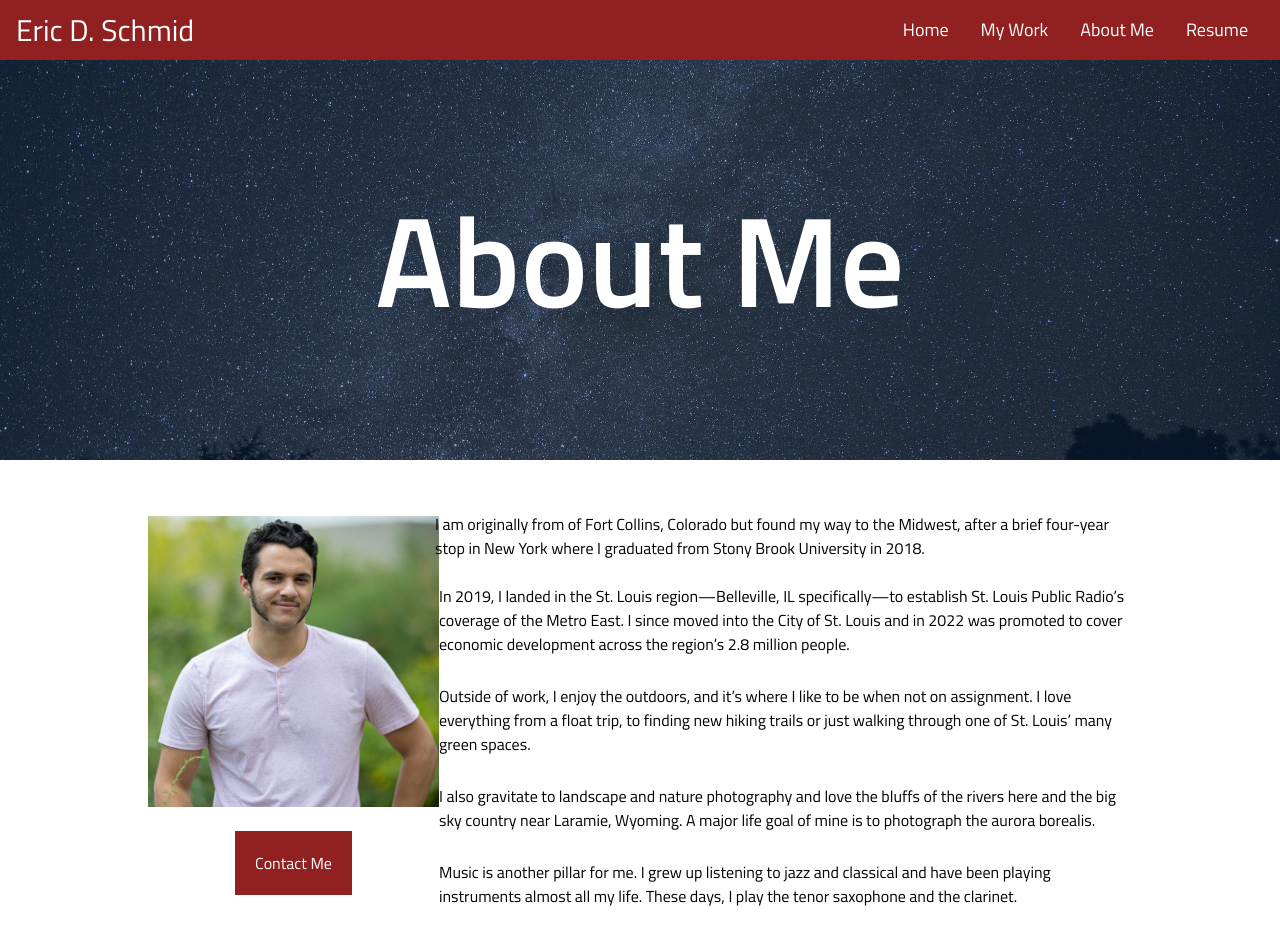
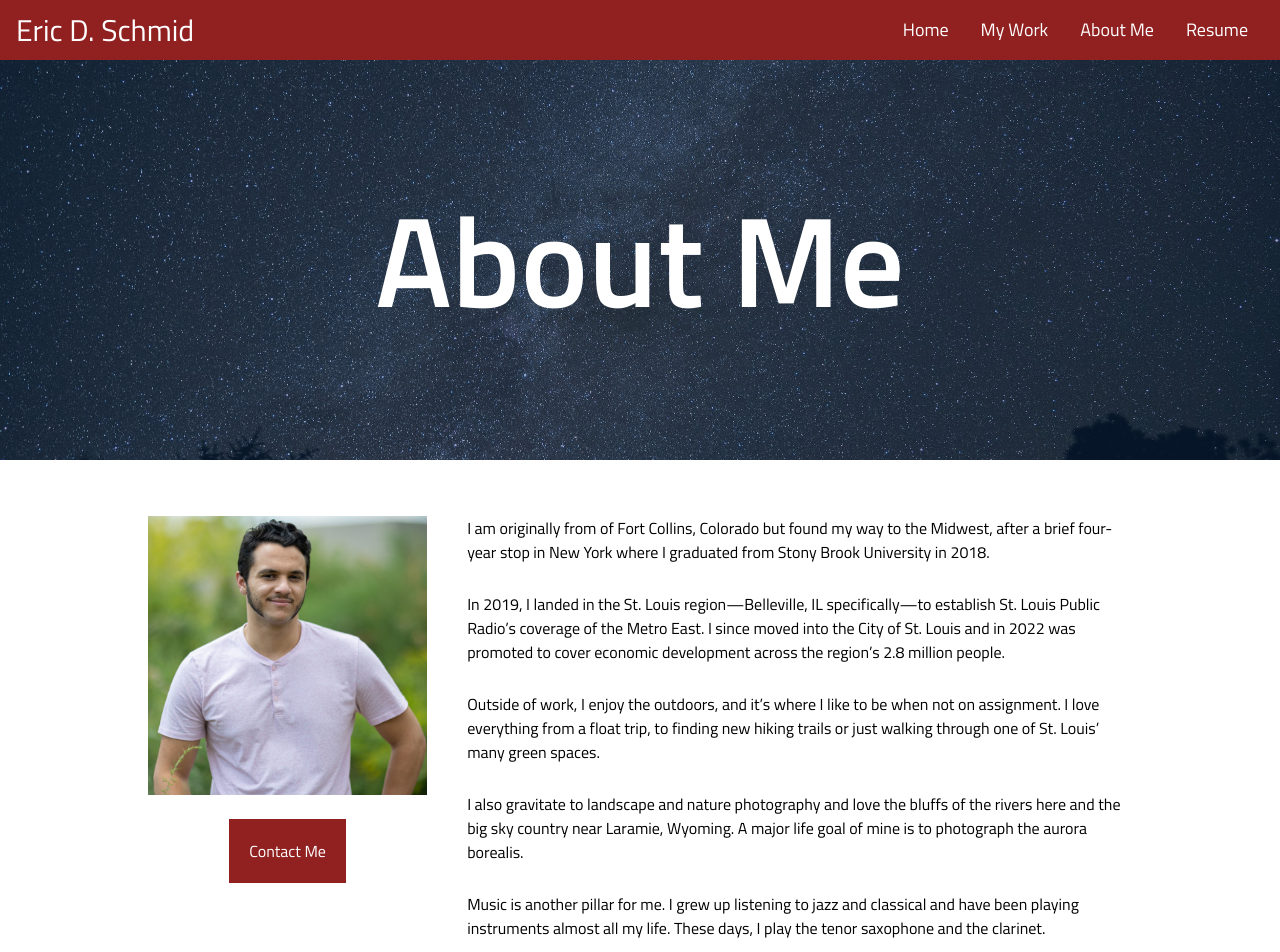
Before and after one commit to schmidward/website-deploy, a SvelteKit app: page /about in a window 1280 px wide. Shown: the top 952 px of the page. Built offline with nearby package versions, Linux system fonts and the light colour scheme.

Commit message:
About me and resume tweak

```diff
--- a/src/routes/about/+page.svelte
+++ b/src/routes/about/+page.svelte
@@ -23,8 +23,8 @@
                 </div>
 
             </div>
-            <div class="">
-                <p class="-m-1">I am originally from of Fort Collins, Colorado but found my way to the Midwest, after a brief four-year stop in New York where I graduated from Stony Brook University in 2018.</p>
+            <div class="md:ml-10">
+                <p class="">I am originally from of Fort Collins, Colorado but found my way to the Midwest, after a brief four-year stop in New York where I graduated from Stony Brook University in 2018.</p>
 
                 <p class="mt-7">In 2019, I landed in the St. Louis region—Belleville, IL specifically—to establish St. Louis Public Radio’s coverage of the Metro East. I since moved into the City of St. Louis and in 2022 was promoted to cover economic development across the region’s 2.8 million people.</p>
 
--- a/src/routes/resume/+page.svelte
+++ b/src/routes/resume/+page.svelte
@@ -20,7 +20,7 @@
 
 <section>
     <div class="max-w-screen-lg block mr-auto ml-auto">
-        <div class="m-10 text-7xl font-semibold text-center">
+        <!-- <div class="m-10 text-7xl font-semibold text-center">
             Resume
             <div class="flex flex-col ml-1/5 mr-1/5 mt-6 mb-4 text-xl md:ml-0 md:mr-0 md:flex-row md:justify-around">
                 <button
@@ -35,7 +35,7 @@
                     Software Development
                 </button>
             </div>
-        </div>
+        </div> -->
         <div class="ml-8 mr-8 mb-10 flex flex-col">
             <hr class="mb-8" />
                 <div>
```
